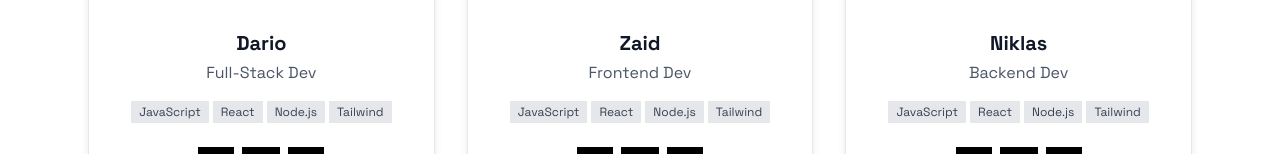
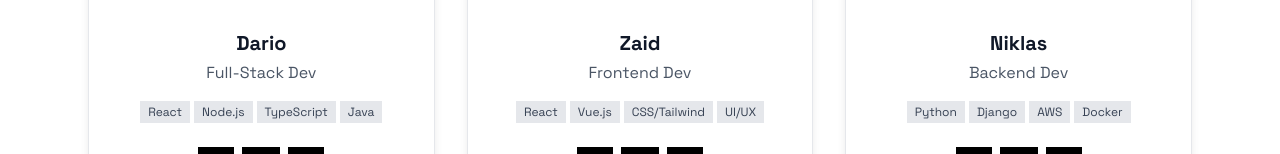
Before and after one commit to ZaidEb/Portfolio, a website: page index.html in a window 1280 px wide. Shown: the part 1140-1294 px from the top of the page. Drawn offline with Linux system fonts and the light colour scheme.

Commit message:
skill changes

```diff
--- a/index.html
+++ b/index.html
@@ -425,10 +425,10 @@
 
           <!-- skill cards -->
           <div class="skills-row">
-            <div class="skill-card">JavaScript</div>
             <div class="skill-card">React</div>
             <div class="skill-card">Node.js</div>
-            <div class="skill-card">Tailwind</div>
+            <div class="skill-card">TypeScript</div>
+            <div class="skill-card">Java</div>
           </div>
 
           <!-- Buttons -->
@@ -454,10 +454,10 @@
 
           <!-- skill cards -->
           <div class="skills-row">
-            <div class="skill-card">JavaScript</div>
             <div class="skill-card">React</div>
-            <div class="skill-card">Node.js</div>
-            <div class="skill-card">Tailwind</div>
+            <div class="skill-card">Vue.js</div>
+            <div class="skill-card">CSS/Tailwind</div>
+            <div class="skill-card">UI/UX</div>
           </div>
 
           <!-- Buttons -->
@@ -483,10 +483,10 @@
 
           <!-- skill cards -->
           <div class="skills-row">
-            <div class="skill-card">JavaScript</div>
-            <div class="skill-card">React</div>
-            <div class="skill-card">Node.js</div>
-            <div class="skill-card">Tailwind</div>
+            <div class="skill-card">Python</div>
+            <div class="skill-card">Django</div>
+            <div class="skill-card">AWS</div>
+            <div class="skill-card">Docker</div>
           </div>
 
           <!-- Buttons -->
```
